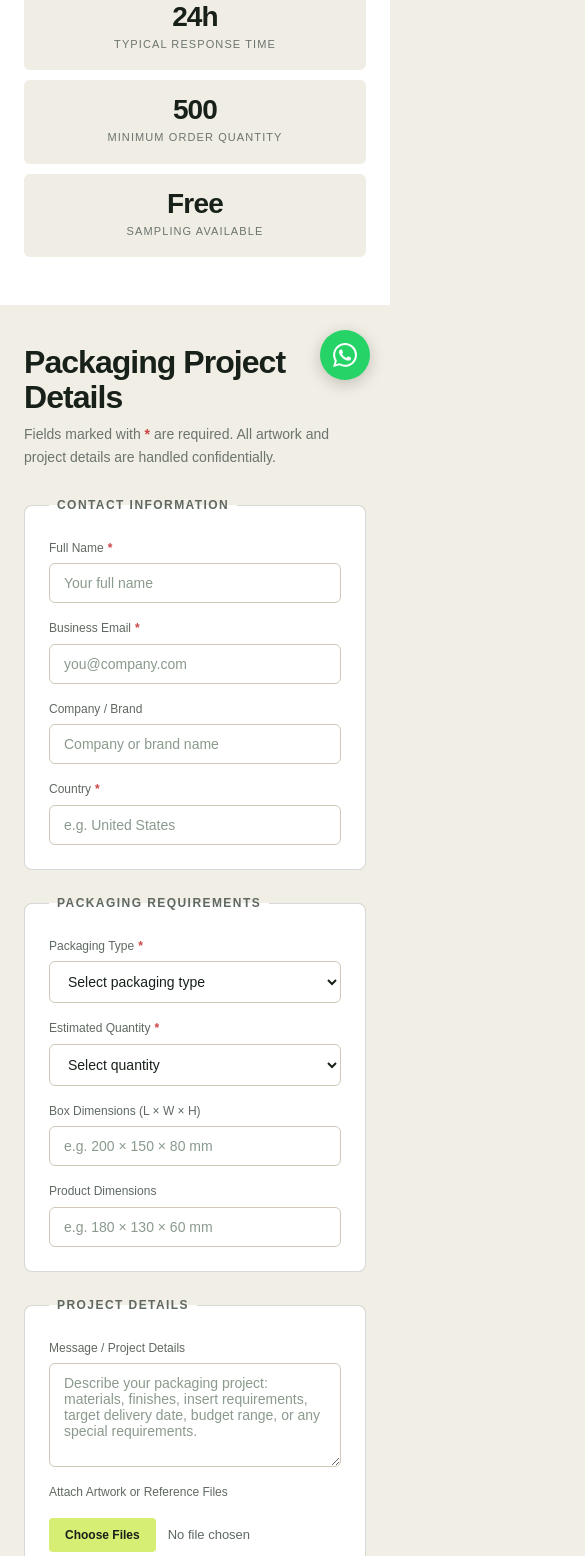
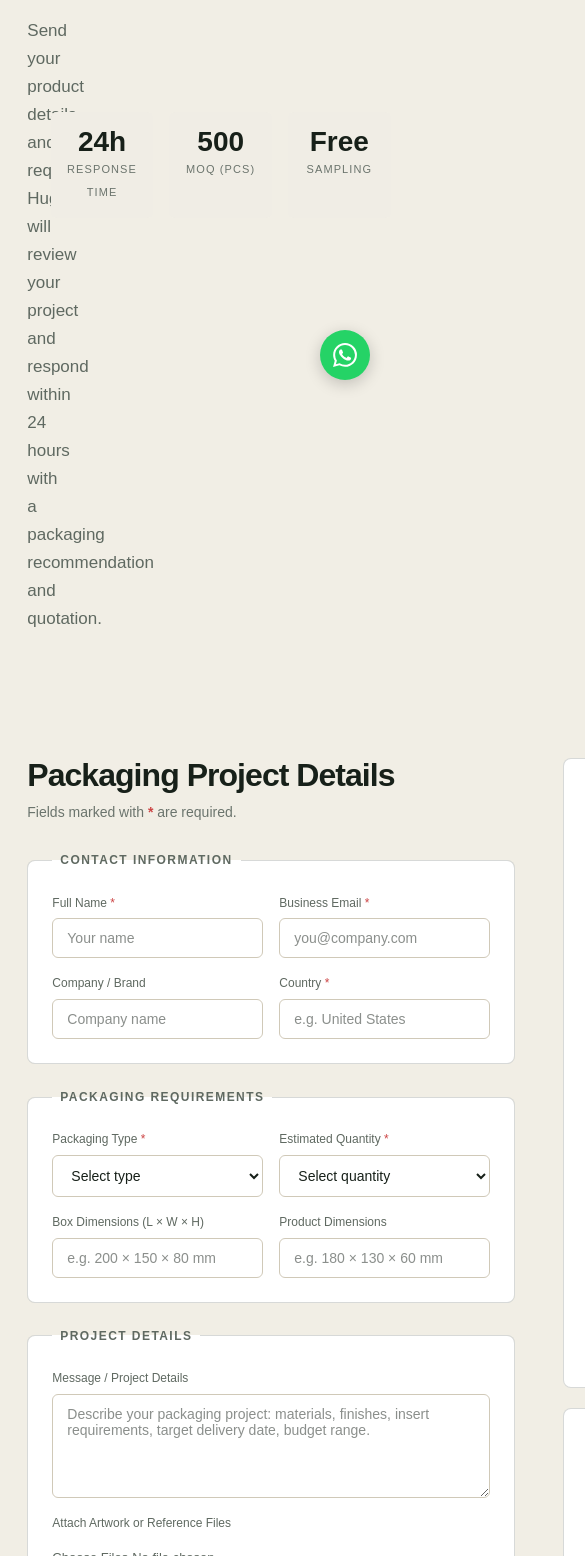
Before and after one commit to Alexanderhe1212/mtt-packaging-site, a Next.js app: page /request-a-quote in a window 390 px wide. Shown: the part 444-2000 px from the top of the page, 585 px wide, since content can reach past the window. Built offline with nearby package versions, Linux system fonts and the light colour scheme.

Commit message:
fix: inline styles for RFQ and Insights pages (CSS compiler bug workaround)

```diff
--- a/app/request-a-quote/page.tsx
+++ b/app/request-a-quote/page.tsx
@@ -7,13 +7,6 @@ export const metadata: Metadata = {
   description:
     "Request a custom packaging quote from MTT Packaging. Send your product details, quantity and requirements. Typical response within 24 hours.",
   alternates: { canonical: "/request-a-quote" },
-  openGraph: {
-    title: "Request a Custom Packaging Quote | MTT Packaging",
-    description:
-      "Send your packaging requirements and receive a custom quote within 24 hours. MOQ from 500 pcs.",
-    url: "/request-a-quote",
-    images: ["/capability-rigid-box.webp"],
-  },
 };
 
 const structuredData = {
@@ -22,8 +15,7 @@ const structuredData = {
     {
       "@type": "WebPage",
       name: "Request a Custom Packaging Quote",
-      description:
-        "Submit your packaging requirements to MTT Packaging for a custom quotation.",
+      description: "Submit your packaging requirements to MTT Packaging.",
       url: `${siteUrl}/request-a-quote`,
     },
     organization,
@@ -34,168 +26,133 @@ const structuredData = {
   ],
 };
 
-/*
- * RFQ FORM SUBMISSION — ACTIVE
- *
- * Service: Formspree (https://formspree.io)
- * Form ID: xyeyzwpw
- * Receiver: info@mttpackaging.com
- *
- * Status: ACTIVE — form submissions are being received
- *
- * LIMITATIONS:
- * - File uploads not supported on Formspree free plan
- * - Users directed to email artwork files separately
- * - No server-side validation (Formspree handles spam via honeypot)
- *
- * TODO (future improvements):
- * - Upgrade Formspree or migrate to custom backend for file uploads
- * - Add GA4 conversion tracking on form submission
- * - Create /thank-you/ page with next steps
- * - Add server-side form validation
- */
-
 export default function RequestAQuotePage() {
   return (
-    <main className="rfq-page">
+    <main style={{ background: "#f1eee5" }}>
       <script
         type="application/ld+json"
         dangerouslySetInnerHTML={{ __html: JSON.stringify(structuredData) }}
       />
       <SiteNav />
 
-      <header className="page-hero">
+      <header
+        style={{
+          padding: "64px 7vw",
+          display: "grid",
+          gridTemplateColumns: "minmax(0,1.1fr) minmax(340px,.72fr)",
+          gap: "6vw",
+          alignItems: "center",
+          minHeight: "520px",
+        }}
+      >
         <div>
-          <p>Request a Quote</p>
-          <h1>Get a Custom Packaging Quote</h1>
-          <p>
+          <p
+            style={{
+              textTransform: "uppercase",
+              letterSpacing: ".18em",
+              fontSize: "10px",
+              fontWeight: 700,
+            }}
+          >
+            Request a Quote
+          </p>
+          <h1
+            style={{
+              font: "600 clamp(46px,4.8vw,70px)/1 Arial,Helvetica,sans-serif",
+              letterSpacing: "-.055em",
+              margin: "22px 0",
+            }}
+          >
+            Get a Custom Packaging Quote
+          </h1>
+          <p style={{ fontSize: "17px", lineHeight: 1.65, color: "#5f6961", maxWidth: "660px" }}>
             Send your product details and requirements. Hugo will review your
             project and respond within 24 hours with a packaging recommendation
             and quotation.
           </p>
         </div>
-        <div className="rfq-trust">
-          <div>
-            <b>24h</b>
-            <span>Typical response time</span>
-          </div>
-          <div>
-            <b>500</b>
-            <span>Minimum order quantity</span>
-          </div>
-          <div>
-            <b>Free</b>
-            <span>Sampling available</span>
-          </div>
+        <div style={{ display: "grid", gridTemplateColumns: "repeat(3,1fr)", gap: "16px" }}>
+          {[
+            ["24h", "Response time"],
+            ["500", "MOQ (pcs)"],
+            ["Free", "Sampling"],
+          ].map(([num, label]) => (
+            <div
+              key={num}
+              style={{
+                padding: "16px",
+                background: "#f0ede5",
+                borderRadius: "6px",
+                textAlign: "center",
+              }}
+            >
+              <b style={{ display: "block", font: "600 28px/1 Arial,Helvetica,sans-serif", color: "#172019" }}>
+                {num}
+              </b>
+              <span style={{ fontSize: "11px", textTransform: "uppercase", letterSpacing: ".1em", color: "#6b746d" }}>
+                {label}
+              </span>
+            </div>
+          ))}
         </div>
       </header>
 
-      <section className="rfq-form-section">
-        <div className="rfq-form-container">
-          <h2>Packaging Project Details</h2>
-          <p>
-            Fields marked with <span className="rfq-required">*</span> are
-            required. All artwork and project details are handled confidentially.
+      <section style={{ display: "grid", gridTemplateColumns: "1.3fr .7fr", gap: "48px", padding: "60px 7vw 100px", alignItems: "start" }}>
+        <div>
+          <h2 style={{ font: "600 32px/1.1 Arial,Helvetica,sans-serif", letterSpacing: "-.03em", margin: "0 0 8px" }}>
+            Packaging Project Details
+          </h2>
+          <p style={{ fontSize: "14px", color: "#6b746d", lineHeight: 1.6, marginBottom: "28px" }}>
+            Fields marked with <span style={{ color: "#cc4444", fontWeight: 700 }}>*</span> are required.
           </p>
 
-          {/*
-           * FORM SUBMISSION HANDLER
-           *
-           * Current: mailto: fallback (temporary)
-           * TODO: Replace with proper backend submission (see comment at top of file)
-           *
-           * When backend is integrated:
-           * 1. Change form action to backend endpoint
-           * 2. Add method="POST" and enctype="multipart/form-data"
-           * 3. Remove onSubmit mailto handler
-           * 4. Add proper success/error state handling
-           * 5. Redirect to /thank-you/ on success
-           * 6. Track submission as GA4 conversion event
-           */}
-          {/*
-           * FORM SUBMISSION: Formspree (https://formspree.io)
-           * Form ID: xyeyzwpw
-           * Receives: info@mttpackaging.com
-           */}
           <form
-            className="rfq-form"
             action="https://formspree.io/f/xyeyzwpw"
             method="POST"
+            style={{ display: "flex", flexDirection: "column", gap: "24px" }}
           >
             <input type="hidden" name="_subject" value="New RFQ from mttpackaging.com" />
-            <input type="text" name="_gotcha" style={{ display: 'none' }} />
-            {/* Contact Information */}
-            <fieldset className="rfq-fieldset">
-              <legend>Contact Information</legend>
-              <div className="rfq-grid-2">
-                <label className="rfq-label">
-                  <span>
-                    Full Name <span className="rfq-required">*</span>
-                  </span>
-                  <input
-                    name="name"
-                    type="text"
-                    required
-                    placeholder="Your full name"
-                    className="form-input"
-                  />
+            <input type="text" name="_gotcha" style={{ display: "none" }} />
+
+            <fieldset style={{ border: "1px solid rgba(23,32,25,.17)", borderRadius: "8px", padding: "24px", background: "#fff", display: "flex", flexDirection: "column", gap: "16px" }}>
+              <legend style={{ fontSize: "12px", fontWeight: 700, textTransform: "uppercase", letterSpacing: ".12em", color: "#5f6961", padding: "0 8px" }}>
+                Contact Information
+              </legend>
+              <div style={{ display: "grid", gridTemplateColumns: "1fr 1fr", gap: "16px" }}>
+                <label style={{ display: "flex", flexDirection: "column", gap: "6px", fontSize: "12px", color: "#5f6961" }}>
+                  <span>Full Name <span style={{ color: "#cc4444" }}>*</span></span>
+                  <input name="name" type="text" required placeholder="Your name" style={{ background: "#fff", border: "1px solid #d0c9b8", borderRadius: "6px", color: "#172019", padding: "11px 14px", font: "14px Arial", outline: "none" }} />
                 </label>
-                <label className="rfq-label">
-                  <span>
-                    Business Email <span className="rfq-required">*</span>
-                  </span>
-                  <input
-                    name="email"
-                    type="email"
-                    required
-                    placeholder="you@company.com"
-                    className="form-input"
-                  />
+                <label style={{ display: "flex", flexDirection: "column", gap: "6px", fontSize: "12px", color: "#5f6961" }}>
+                  <span>Business Email <span style={{ color: "#cc4444" }}>*</span></span>
+                  <input name="email" type="email" required placeholder="you@company.com" style={{ background: "#fff", border: "1px solid #d0c9b8", borderRadius: "6px", color: "#172019", padding: "11px 14px", font: "14px Arial", outline: "none" }} />
                 </label>
               </div>
-              <div className="rfq-grid-2">
-                <label className="rfq-label">
+              <div style={{ display: "grid", gridTemplateColumns: "1fr 1fr", gap: "16px" }}>
+                <label style={{ display: "flex", flexDirection: "column", gap: "6px", fontSize: "12px", color: "#5f6961" }}>
                   <span>Company / Brand</span>
-                  <input
-                    name="company"
-                    type="text"
-                    placeholder="Company or brand name"
-                    className="form-input"
-                  />
+                  <input name="company" type="text" placeholder="Company name" style={{ background: "#fff", border: "1px solid #d0c9b8", borderRadius: "6px", color: "#172019", padding: "11px 14px", font: "14px Arial", outline: "none" }} />
                 </label>
-                <label className="rfq-label">
-                  <span>
-                    Country <span className="rfq-required">*</span>
-                  </span>
-                  <input
-                    name="country"
-                    type="text"
-                    required
-                    placeholder="e.g. United States"
-                    className="form-input"
-                  />
+                <label style={{ display: "flex", flexDirection: "column", gap: "6px", fontSize: "12px", color: "#5f6961" }}>
+                  <span>Country <span style={{ color: "#cc4444" }}>*</span></span>
+                  <input name="country" type="text" required placeholder="e.g. United States" style={{ background: "#fff", border: "1px solid #d0c9b8", borderRadius: "6px", color: "#172019", padding: "11px 14px", font: "14px Arial", outline: "none" }} />
                 </label>
               </div>
             </fieldset>
 
-            {/* Packaging Requirements */}
-            <fieldset className="rfq-fieldset">
-              <legend>Packaging Requirements</legend>
-              <div className="rfq-grid-2">
-                <label className="rfq-label">
-                  <span>
-                    Packaging Type <span className="rfq-required">*</span>
-                  </span>
-                  <select name="packagingType" required className="form-input">
-                    <option value="">Select packaging type</option>
+            <fieldset style={{ border: "1px solid rgba(23,32,25,.17)", borderRadius: "8px", padding: "24px", background: "#fff", display: "flex", flexDirection: "column", gap: "16px" }}>
+              <legend style={{ fontSize: "12px", fontWeight: 700, textTransform: "uppercase", letterSpacing: ".12em", color: "#5f6961", padding: "0 8px" }}>
+                Packaging Requirements
+              </legend>
+              <div style={{ display: "grid", gridTemplateColumns: "1fr 1fr", gap: "16px" }}>
+                <label style={{ display: "flex", flexDirection: "column", gap: "6px", fontSize: "12px", color: "#5f6961" }}>
+                  <span>Packaging Type <span style={{ color: "#cc4444" }}>*</span></span>
+                  <select name="packagingType" required style={{ background: "#fff", border: "1px solid #d0c9b8", borderRadius: "6px", color: "#172019", padding: "11px 14px", font: "14px Arial", outline: "none", cursor: "pointer" }}>
+                    <option value="">Select type</option>
                     <option value="Rigid Box">Rigid Box</option>
-                    <option value="Magnetic Closure Box">
-                      Magnetic Closure Box
-                    </option>
+                    <option value="Magnetic Closure Box">Magnetic Closure Box</option>
                     <option value="Drawer Box">Drawer Box</option>
-                    <option value="Shoulder-Neck Box">
-                      Shoulder-Neck Box
-                    </option>
+                    <option value="Shoulder-Neck Box">Shoulder-Neck Box</option>
                     <option value="Folding Carton">Folding Carton</option>
                     <option value="Paper Bag">Paper Bag</option>
                     <option value="Custom Insert">Custom Insert</option>
@@ -203,11 +160,9 @@ export default function RequestAQuotePage() {
                     <option value="Other">Other</option>
                   </select>
                 </label>
-                <label className="rfq-label">
-                  <span>
-                    Estimated Quantity <span className="rfq-required">*</span>
-                  </span>
-                  <select name="quantity" required className="form-input">
+                <label style={{ display: "flex", flexDirection: "column", gap: "6px", fontSize: "12px", color: "#5f6961" }}>
+                  <span>Estimated Quantity <span style={{ color: "#cc4444" }}>*</span></span>
+                  <select name="quantity" required style={{ background: "#fff", border: "1px solid #d0c9b8", borderRadius: "6px", color: "#172019", padding: "11px 14px", font: "14px Arial", outline: "none", cursor: "pointer" }}>
                     <option value="">Select quantity</option>
                     <option value="500-999">500–999</option>
                     <option value="1,000-2,999">1,000–2,999</option>
@@ -217,84 +172,64 @@ export default function RequestAQuotePage() {
                   </select>
                 </label>
               </div>
-              <div className="rfq-grid-2">
-                <label className="rfq-label">
+              <div style={{ display: "grid", gridTemplateColumns: "1fr 1fr", gap: "16px" }}>
+                <label style={{ display: "flex", flexDirection: "column", gap: "6px", fontSize: "12px", color: "#5f6961" }}>
                   <span>Box Dimensions (L × W × H)</span>
-                  <input
-                    name="boxDimensions"
-                    type="text"
-                    placeholder="e.g. 200 × 150 × 80 mm"
-                    className="form-input"
-                  />
+                  <input name="boxDimensions" type="text" placeholder="e.g. 200 × 150 × 80 mm" style={{ background: "#fff", border: "1px solid #d0c9b8", borderRadius: "6px", color: "#172019", padding: "11px 14px", font: "14px Arial", outline: "none" }} />
                 </label>
-                <label className="rfq-label">
+                <label style={{ display: "flex", flexDirection: "column", gap: "6px", fontSize: "12px", color: "#5f6961" }}>
                   <span>Product Dimensions</span>
-                  <input
-                    name="productDimensions"
-                    type="text"
-                    placeholder="e.g. 180 × 130 × 60 mm"
-                    className="form-input"
-                  />
+                  <input name="productDimensions" type="text" placeholder="e.g. 180 × 130 × 60 mm" style={{ background: "#fff", border: "1px solid #d0c9b8", borderRadius: "6px", color: "#172019", padding: "11px 14px", font: "14px Arial", outline: "none" }} />
                 </label>
               </div>
             </fieldset>
 
-            {/* Project Details */}
-            <fieldset className="rfq-fieldset">
-              <legend>Project Details</legend>
-              <label className="rfq-label rfq-full">
+            <fieldset style={{ border: "1px solid rgba(23,32,25,.17)", borderRadius: "8px", padding: "24px", background: "#fff", display: "flex", flexDirection: "column", gap: "16px" }}>
+              <legend style={{ fontSize: "12px", fontWeight: 700, textTransform: "uppercase", letterSpacing: ".12em", color: "#5f6961", padding: "0 8px" }}>
+                Project Details
+              </legend>
+              <label style={{ display: "flex", flexDirection: "column", gap: "6px", fontSize: "12px", color: "#5f6961" }}>
                 <span>Message / Project Details</span>
-                <textarea
-                  name="message"
-                  rows={5}
-                  placeholder="Describe your packaging project: materials, finishes, insert requirements, target delivery date, budget range, or any special requirements."
-                  className="form-input"
-                />
+                <textarea name="message" rows={5} placeholder="Describe your packaging project: materials, finishes, insert requirements, target delivery date, budget range." style={{ background: "#fff", border: "1px solid #d0c9b8", borderRadius: "6px", color: "#172019", padding: "11px 14px", font: "14px Arial", outline: "none", resize: "vertical" }} />
               </label>
-              <label className="rfq-label rfq-full">
+              <label style={{ display: "flex", flexDirection: "column", gap: "6px", fontSize: "12px", color: "#5f6961" }}>
                 <span>Attach Artwork or Reference Files</span>
-                <input
-                  name="files"
-                  type="file"
-                  multiple
-                  accept=".pdf,.ai,.eps,.psd,.jpg,.jpeg,.png,.zip"
-                  className="rfq-file-input"
-                  disabled
-                />
-                <small>
-                  File upload coming soon. For now, please email artwork files to{" "}
-                  <a href="mailto:info@mttpackaging.com">info@mttpackaging.com</a>
-                  {" "}after submitting this form.
+                <input name="files" type="file" multiple accept=".pdf,.ai,.eps,.psd,.jpg,.jpeg,.png,.zip" disabled style={{ padding: "10px 0", fontSize: "13px" }} />
+                <small style={{ fontSize: "11px", color: "#8a9a8d" }}>
+                  File upload coming soon. Please email artwork to{" "}
+                  <a href="mailto:info@mttpackaging.com" style={{ fontWeight: 700, color: "#172019" }}>info@mttpackaging.com</a>
+                  {" "}after submitting.
                 </small>
-                {/*
-                 * TODO: File upload requires backend integration.
-                 * The file input is present for UX but files cannot be sent via mailto:.
-                 * When backend is integrated, files will be uploaded to the server.
-                 */}
               </label>
             </fieldset>
 
-            {/* Submit */}
-            <div className="rfq-submit-section">
-              <button type="submit" className="button rfq-submit">
+            <div style={{ textAlign: "center", paddingTop: "8px" }}>
+              <button
+                type="submit"
+                style={{
+                  background: "#d6ee73",
+                  color: "#172019",
+                  border: 0,
+                  padding: "16px 48px",
+                  borderRadius: "999px",
+                  font: "700 15px Arial",
+                  cursor: "pointer",
+                  width: "100%",
+                  maxWidth: "400px",
+                }}
+              >
                 Submit Quote Request →
               </button>
-              <p className="rfq-note">
-                Your project details are handled confidentially. Hugo will
-                review your requirements and respond within 24 hours with a
-                packaging recommendation and quotation.
+              <p style={{ fontSize: "13px", color: "#6b746d", lineHeight: 1.6, marginTop: "16px", maxWidth: "500px", marginLeft: "auto", marginRight: "auto" }}>
+                Your project details are handled confidentially. Hugo will respond within 24 hours.
               </p>
-              <p className="rfq-alt-contact">
+              <p style={{ fontSize: "13px", color: "#6b746d", marginTop: "12px" }}>
                 Prefer to discuss directly?{" "}
-                <a
-                  href="https://wa.me/8617207110964?text=Hi%20Hugo!%20I%27d%20like%20to%20discuss%20a%20custom%20packaging%20project."
-                  target="_blank"
-                  rel="noreferrer"
-                >
-                  Message Hugo on WhatsApp
+                <a href="https://wa.me/8617207110964?text=Hi%20Hugo!%20I%27d%20like%20to%20discuss%20a%20custom%20packaging%20project." target="_blank" rel="noreferrer" style={{ color: "#172019", fontWeight: 700, textDecoration: "underline" }}>
+                  WhatsApp Hugo
                 </a>{" "}
                 or email{" "}
-                <a href="mailto:info@mttpackaging.com">
+                <a href="mailto:info@mttpackaging.com" style={{ color: "#172019", fontWeight: 700, textDecoration: "underline" }}>
                   info@mttpackaging.com
                 </a>
               </p>
@@ -302,47 +237,41 @@ export default function RequestAQuotePage() {
           </form>
         </div>
 
-        {/* Sidebar */}
-        <aside className="rfq-sidebar">
-          <div className="rfq-sidebar-card">
-            <h3>What happens next?</h3>
-            <ol>
-              <li>
-                <b>Project review</b>
-                <span>
-                  Hugo reviews your product details, structure and quantity
-                </span>
-              </li>
-              <li>
-                <b>Packaging recommendation</b>
-                <span>
-                  Structure, materials, inserts and finishes suggested
-                </span>
-              </li>
-              <li>
-                <b>Formal quotation</b>
-                <span>Detailed pricing with unit cost and tooling</span>
-              </li>
-              <li>
-                <b>Physical sample</b>
-                <span>Sample produced for your approval</span>
-              </li>
-              <li>
-                <b>Production</b>
-                <span>Mass production with quality inspection</span>
-              </li>
+        <aside style={{ position: "sticky", top: "100px" }}>
+          <div style={{ background: "#fff", border: "1px solid rgba(23,32,25,.17)", borderRadius: "8px", padding: "24px", marginBottom: "20px" }}>
+            <h3 style={{ font: "600 18px/1.2 Arial,Helvetica,sans-serif", margin: "0 0 16px" }}>What happens next?</h3>
+            <ol style={{ listStyle: "none", padding: 0, margin: 0, display: "flex", flexDirection: "column", gap: "14px" }}>
+              {[
+                ["Project review", "Hugo reviews your product details, structure and quantity"],
+                ["Packaging recommendation", "Structure, materials, inserts and finishes suggested"],
+                ["Formal quotation", "Detailed pricing with unit cost and tooling"],
+                ["Physical sample", "Sample produced for your approval"],
+                ["Production", "Mass production with quality inspection"],
+              ].map(([title, desc]) => (
+                <li key={title} style={{ display: "flex", flexDirection: "column", gap: "3px" }}>
+                  <b style={{ fontSize: "13px", fontWeight: 700 }}>{title}</b>
+                  <span style={{ fontSize: "12px", color: "#6b746d", lineHeight: 1.5 }}>{desc}</span>
+                </li>
+              ))}
             </ol>
           </div>
-          <div className="rfq-sidebar-card">
-            <h3>What to include</h3>
-            <ul>
-              <li>Finished internal dimensions (L × W × H)</li>
-              <li>Product weight and fragility</li>
-              <li>Preferred structure (or let us recommend)</li>
-              <li>Quantity and delivery country</li>
-              <li>Artwork files or brand guidelines</li>
-              <li>Finish references (foil, emboss, etc.)</li>
-              <li>Target budget range (optional)</li>
+          <div style={{ background: "#fff", border: "1px solid rgba(23,32,25,.17)", borderRadius: "8px", padding: "24px" }}>
+            <h3 style={{ font: "600 18px/1.2 Arial,Helvetica,sans-serif", margin: "0 0 16px" }}>What to include</h3>
+            <ul style={{ listStyle: "none", padding: 0, margin: 0, display: "flex", flexDirection: "column", gap: "8px" }}>
+              {[
+                "Finished internal dimensions (L × W × H)",
+                "Product weight and fragility",
+                "Preferred structure (or let us recommend)",
+                "Quantity and delivery country",
+                "Artwork files or brand guidelines",
+                "Finish references (foil, emboss, etc.)",
+                "Target budget range (optional)",
+              ].map((item) => (
+                <li key={item} style={{ fontSize: "13px", color: "#5f6961", paddingLeft: "16px", position: "relative" }}>
+                  <span style={{ position: "absolute", left: 0, color: "#253c2e" }}>•</span>
+                  {item}
+                </li>
+              ))}
             </ul>
           </div>
         </aside>
```
Also changed, not shown: app/insights/page.tsx (+8 -8 lines).
